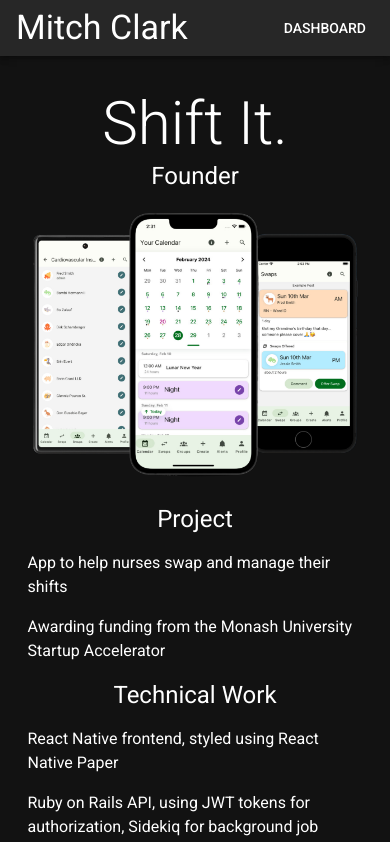
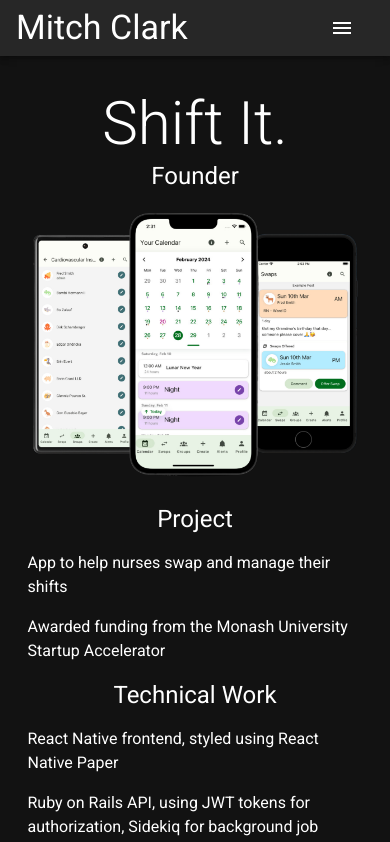
Before and after one commit to macla7/portfolio, a Next.js app: page /portfolio in a window 390 px wide. Shown: the top 842 px of the page. Built offline with nearby package versions, Linux system fonts and the light colour scheme; what @mui/material-nextjs would draw is missing.

Commit message:
menu icon on mobile home

```diff
--- a/src/app/portfolio/page.js
+++ b/src/app/portfolio/page.js
@@ -72,7 +72,7 @@
             App to help nurses swap and manage their shifts
           </Typography>
           <Typography variant="body1" sx={{ mb: 2 }}>
-            Awarding funding from the Monash University Startup Accelerator
+            Awarded funding from the Monash University Startup Accelerator
           </Typography>
           <Typography variant="h5" sx={{ mb: 2 }}>
             Technical Work
--- a/src/components/MobileNavbar.js
+++ b/src/components/MobileNavbar.js
@@ -12,6 +12,7 @@
 } from "@mui/material";
 import Link from "@mui/material/Link";
 import NextLink from "next/link";
+import MenuIcon from "@mui/icons-material/Menu";
 
 const MobileNavbar = () => {
   const [anchorEl, setAnchorEl] = useState(null);
@@ -39,7 +40,7 @@
             onClick={handleClick}
             sx={{ color: "#fff" }}
           >
-            Dashboard
+            <MenuIcon sx={{ fontSize: 24 }} />
           </Button>
           <Menu
             id="basic-menu"
```
